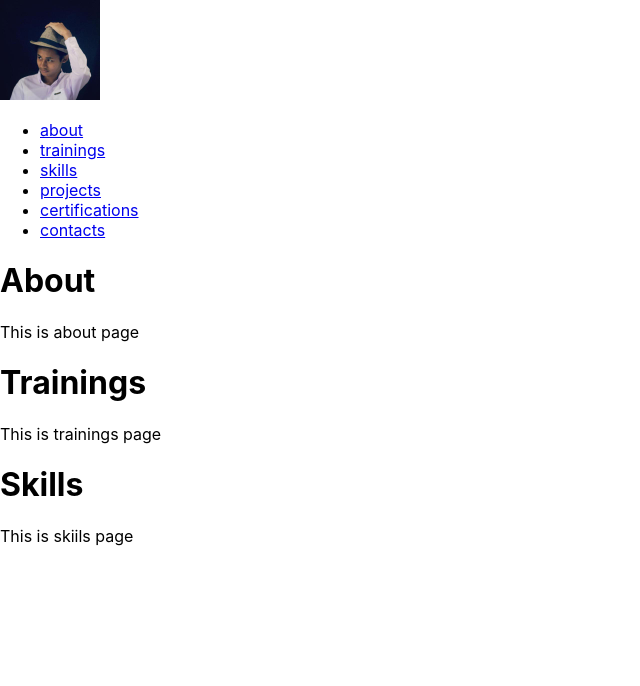
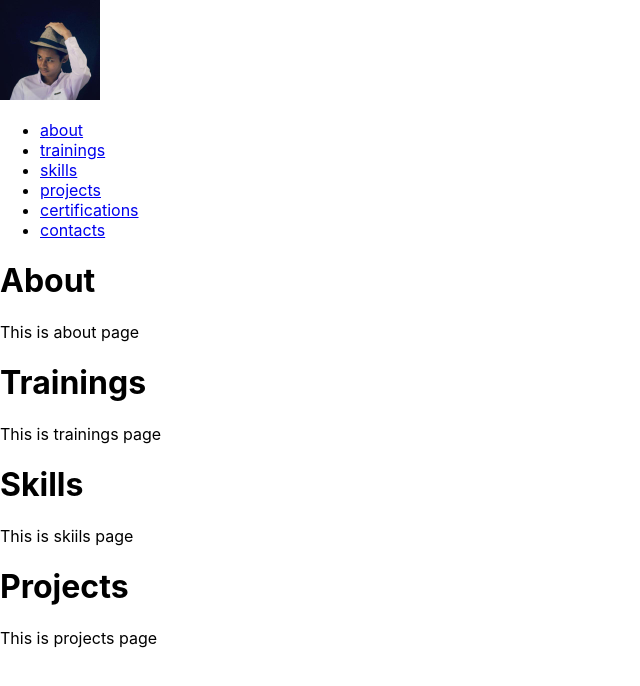
Before and after one commit to ekialfani/portfolio, a React (Create React App) app: page / in a window 1280 px wide. Shown: the top 686 px of the page, without its empty margins (0-640 px from the left). Built offline with nearby package versions, Linux system fonts and the light colour scheme.

Commit message:
add: projects page

```diff
--- a/src/App.js
+++ b/src/App.js
@@ -3,6 +3,7 @@ import Navbar from './components/Navbar';
 import About from './pages/About';
 import Skills from './pages/Skills';
 import Trainings from './pages/Trainings';
+import Projects from './pages/Projects';
 
 function App() {
   return (
@@ -11,6 +12,7 @@ function App() {
       <About />
       <Trainings />
       <Skills />
+      <Projects />
     </div>
   );
 }
--- /dev/null
+++ b/src/pages/Projects.js
@@ -0,0 +1,10 @@
+function Projects() {
+  return (
+    <div>
+      <h1>Projects</h1>
+      <p>This is projects page</p>
+    </div>
+  );
+}
+
+export default Projects;
```
